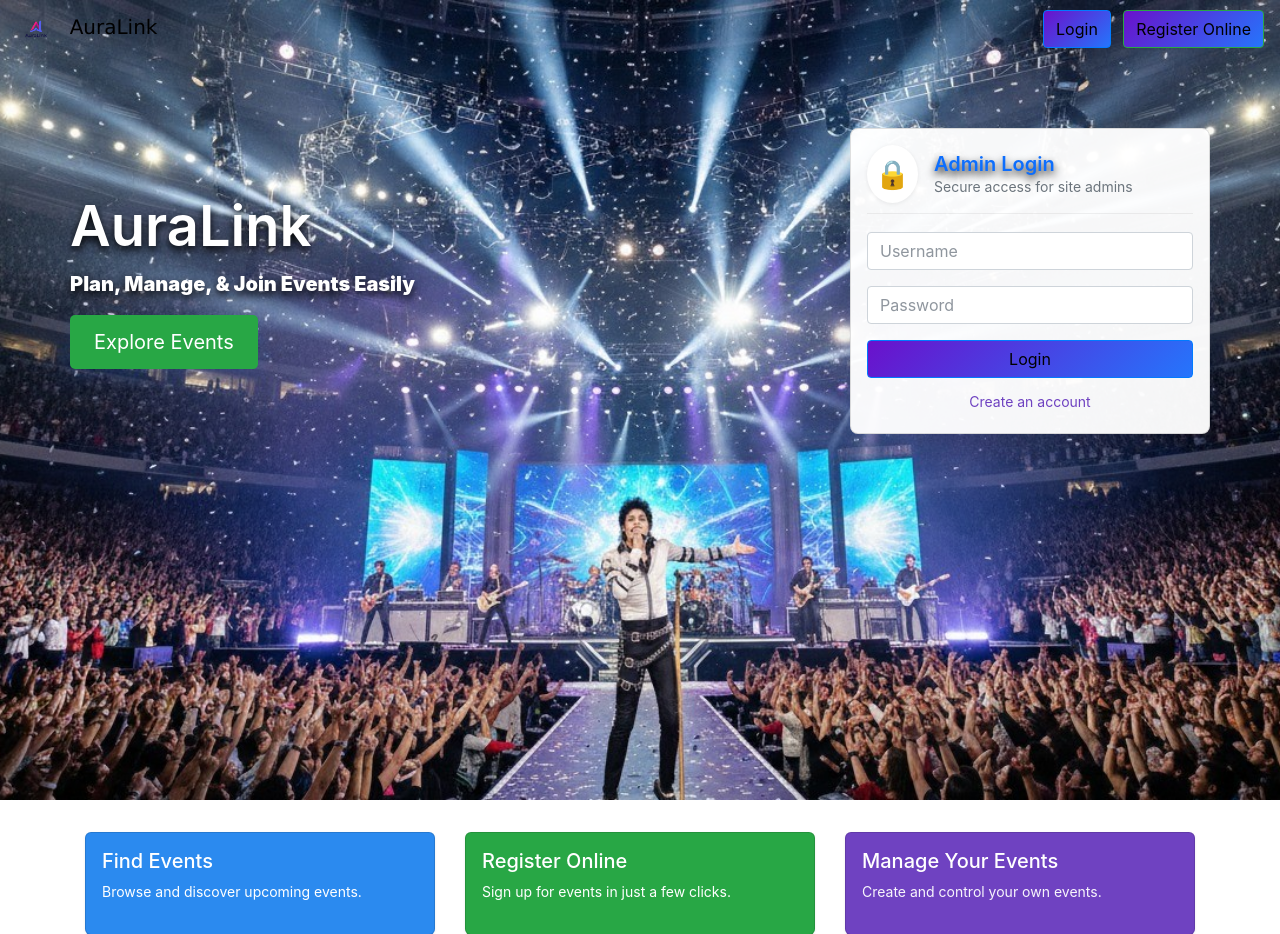
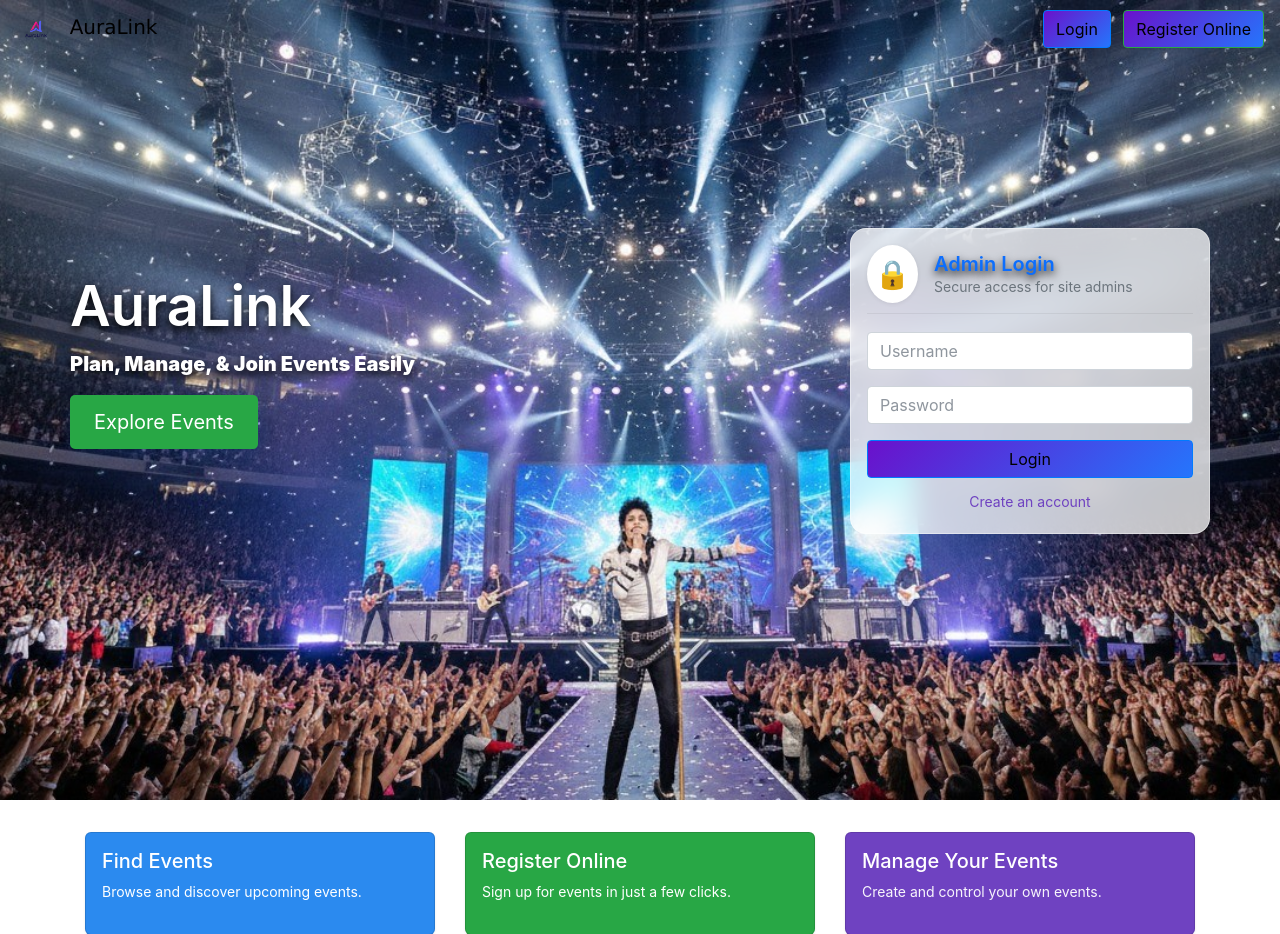
Before and after one commit to rutvik-tech/AuraLink, a Django app: page / in a window 1280 px wide. Shown: the top 934 px of the page. Run offline with Django 4.2, Linux system fonts and the light colour scheme; data that the repository does not hold is empty.

Commit message:
Updated admin panel

```diff
--- a/static/css/style.css
+++ b/static/css/style.css
@@ -16,7 +16,7 @@
   margin-top: 0;
 }
 
-.hero-content { padding: 80px 0; }
+.hero-content { padding: 140px 0; }
 .card { box-shadow: 0 1px 3px rgba(0,0,0,.08); }
 
 /* Dashboard */
@@ -133,7 +133,19 @@ background: linear-gradient(135deg, #0072ff, #00c6ff);
 .admin-welcome .admin-welcome-title { color: #0d6efd; /* blue welcome text */ font-weight: 700; }
 
 /* Admin login styling */
-.admin-login { background: rgba(255,255,255,0.96); color: #0b1220; box-shadow: 0 12px 28px rgba(15,23,42,0.12); border-radius: 8px; position: relative; z-index: 5; padding: 18px; }
+.admin-login {
+  background: rgba(255,255,255,0.75);
+  backdrop-filter: blur(12px);
+  -webkit-backdrop-filter: blur(12px);
+  color: #0b1220;
+  box-shadow: none;
+  border: 1px solid rgba(255,255,255,0.4);
+  border-radius: 16px;
+  position: relative;
+  z-index: 5;
+  padding: 24px;
+  margin-top: 40px;
+}
 .admin-login .admin-icon { font-size: 28px; background: #fff; padding: 8px; border-radius: 50%; box-shadow: 0 1px 4px rgba(0,0,0,0.08); }
 .admin-login hr { margin: 10px 0; border-color: rgba(0,0,0,0.06); }
 .admin-login .btn-link { color: #6f42c1; }
@@ -160,3 +172,10 @@ body{
     background: white;
     overflow-x: hidden; /* Prevent horizontal scroll from full-width hero */
 }
+
+/* Fix for messages appearing behind navbar */
+.alert, .messages {
+    margin-top: 100px;
+    position: relative;
+    z-index: 1050;
+}
```
